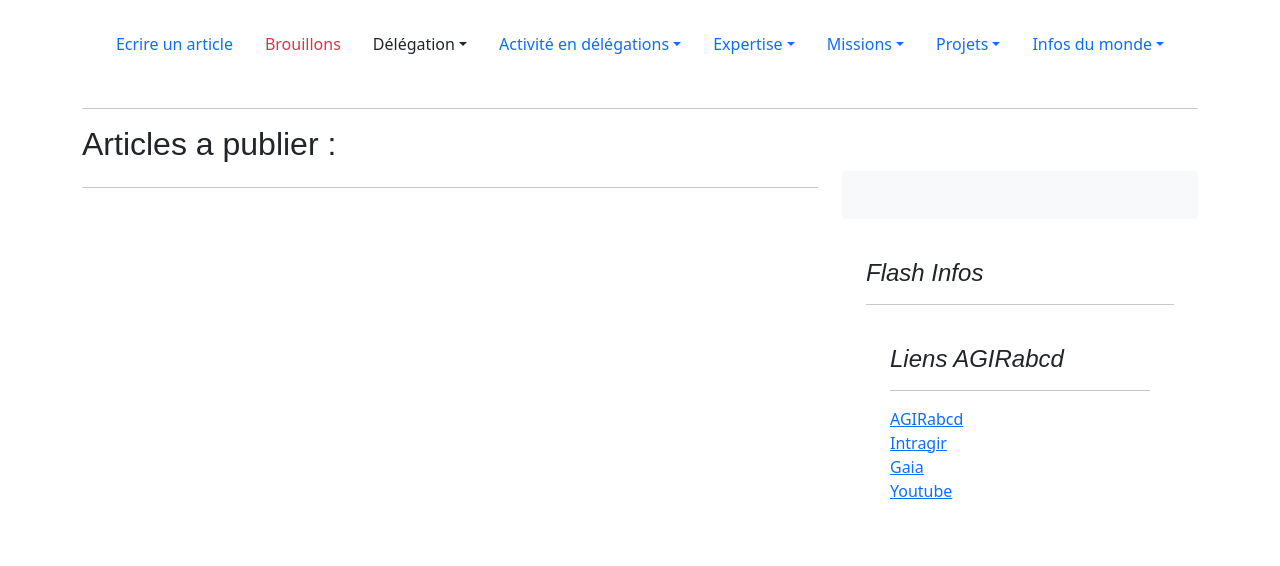
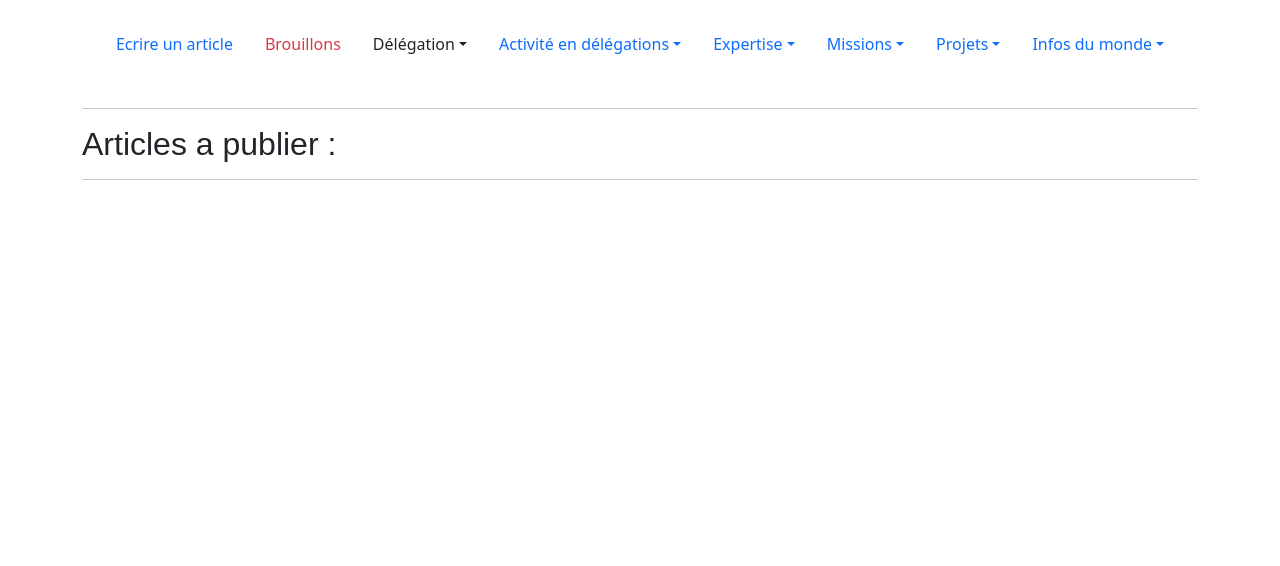
Before and after one commit to yunko006/Agir_Blog, a Django app: page /draft/ in a window 1280 px wide. Shown: the part 130-696 px from the top of the page. Run offline with Django 3.2, Linux system fonts and the light colour scheme; the visitor is signed in with stand-in values (Sample User, id 1); data that the repository does not hold is empty; some libraries are stand-ins or nearby versions.

Commit message:
Rework the base.html

```diff
--- a/blog/templates/blog/base.html
+++ b/blog/templates/blog/base.html
@@ -20,7 +20,9 @@
     <!-- Custom css -->
     <link rel="stylesheet" type="text/css" href="{% static 'blog/main.css' %}">
 
-
+    <!-- tinymce -->
+    {{ form.media }}
+    <script src="https://cdn.tiny.cloud/1/ne73pc7lloxh0sb6hj1ib391zy3119rdmey6tuhmm6zeyvj2/tinymce/5/tinymce.min.js" referrerpolicy="origin"></script>
 
 </head>
 <body>
@@ -29,78 +31,20 @@
 
 
 <main role="main" class="container py-4">
-  {% block page_header %}<!-- Gros panneau noir pour highlight un post --> {% endblock page_header %}
+  {% block page_header %}
+
+    <!-- Gros panneau noir pour highlight un post -->
+
+  {% endblock page_header %}
 
 
-<!-- Coté gauche du site : l'index  -->
-  <div class="row">
-    <div class="col-md-8">
-      {% block content %}{% endblock %}
-    </div>
+<!-- main content -->
+  {% block content %}
 
-<!-- Coté droit du site  -->
-    <div class="col-md-4">
-      <div class="position-sticky" style="top: 2rem;">
-        <div class="p-4 mb-3 bg-light rounded">
-        {% for r in rappel %}
-          <h4 class="fst-italic">{{ r.title }}</h4>
-          <p class="mb-0">{{ r.content|safe }}</p>
-          {% if request.user.is_superuser %}
-            {% buttons %}
-            <a class="btn btn-primary" href="{% url 'blog:edit_rappel' r.id %}">Modifier</a>
-            {% endbuttons %}
-          {% endif %}
-        {% endfor %}
-        </div>
-        <!-- News importante du site -->
-        <div class="p-4">
-          <h4 class="fst-italic">Flash Infos</h4>
-          <hr>
-          {% for new in news %}
-          <p class="mb-0"> {{ new.content|safe }}</p>
-          {% if request.user.is_superuser %}
-            {% buttons %}
-            <a class="btn btn-primary" href="{% url 'blog:edit_news' new.id %}">Modifier</a>
-            {% endbuttons %}
-          {% endif %}
-        </div>
-        {% endfor %}
-
-        <!-- Archvies (surement à changer) -->
-        <!-- <div class="p-4">
-          <h4 class="fst-italic">Archives</h4>
-          <ol class="list-unstyled mb-0">
-            <li><a href="#">March 2021</a></li>
-            <li><a href="#">February 2021</a></li>
-            <li><a href="#">January 2021</a></li>
-            <li><a href="#">December 2020</a></li>
-            <li><a href="#">November 2020</a></li>
-            <li><a href="#">October 2020</a></li>
-            <li><a href="#">September 2020</a></li>
-            <li><a href="#">August 2020</a></li>
-            <li><a href="#">July 2020</a></li>
-            <li><a href="#">June 2020</a></li>
-            <li><a href="#">May 2020</a></li>
-            <li><a href="#">April 2020</a></li>
-          </ol>
-        </div> -->
-        <!-- Lien utile -->
-        <div class="p-4">
-          <h4 class="fst-italic">Liens AGIRabcd</h4>
-          <hr>
-          <ol class="list-unstyled">
-            <li><a href="https://www.agirabcd.eu" target="_blank">AGIRabcd</a></li>
-            <li><a href="https://www.agirabcd.fr/intragir31/index.php/fr/liendumenuconnexionamoi">Intragir</a></li>
-            <li><a href="#">Gaia</a></li>
-            <li><a href="https://www.youtube.com/channel/UCI3fcCXznu1c3IEKL4VuK4g">Youtube</a></li>
-
-          </ol>
-        </div>
-      </div>
-    </div>
-  </div>
+  {% endblock %}
 </main>
 
 <script src="https://cdn.jsdelivr.net/npm/bootstrap@5.1.3/dist/js/bootstrap.bundle.min.js" integrity="sha384-ka7Sk0Gln4gmtz2MlQnikT1wXgYsOg+OMhuP+IlRH9sENBO0LRn5q+8nbTov4+1p" crossorigin="anonymous"></script>
+
 </body>
 </html>
```
